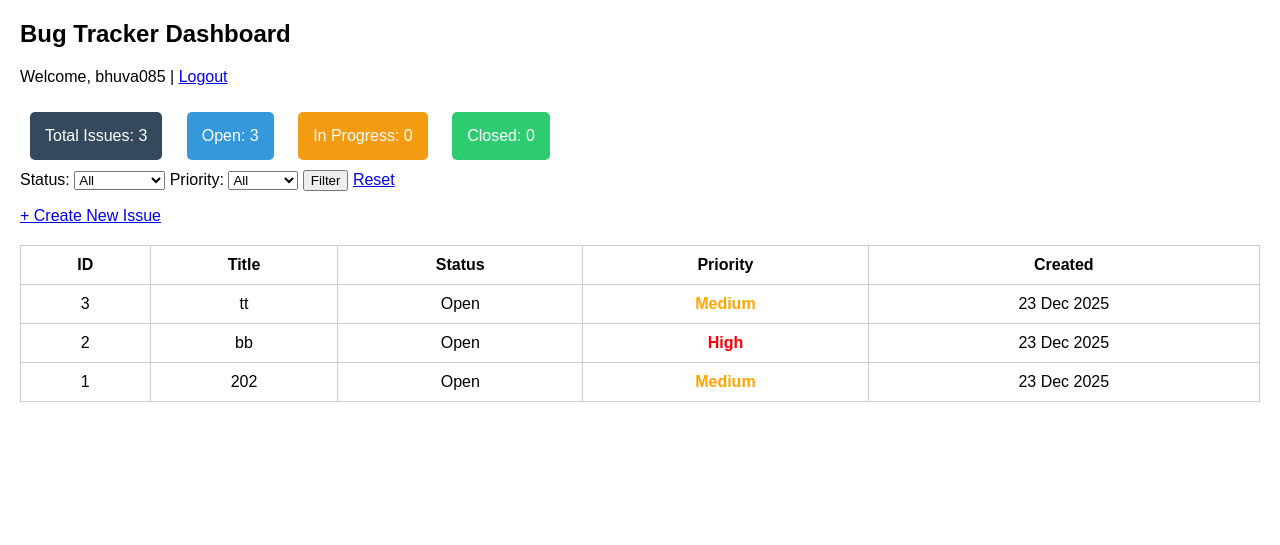
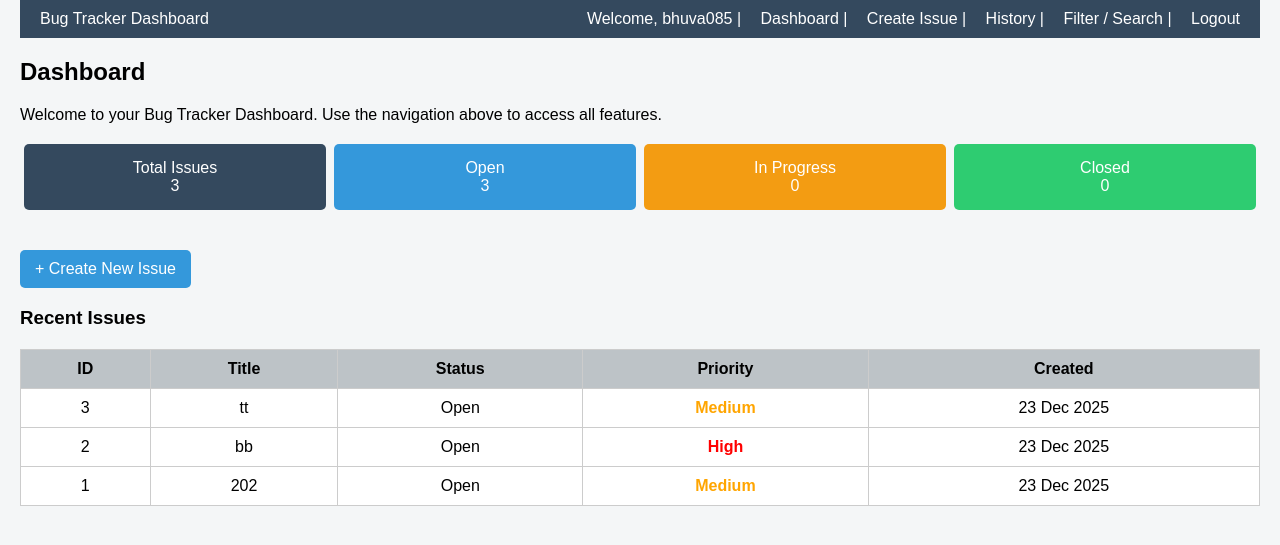
Before and after one commit to BhuvaPrashant085/Adsc, a Django app: page /dashboard/ in a window 1280 px wide. Shown: the top 545 px of the page. Run offline with Django 5.2, Linux system fonts and the light colour scheme; a user stored in the database is signed in; data comes from the database, SQL or seed files in the repository; both versions use the stored data as it was after the commit.

Commit message:
new commit of dashboard

```diff
--- a/issues/urls.py
+++ b/issues/urls.py
@@ -6,6 +6,8 @@ urlpatterns = [
     path('', views.home, name='home'),
     path('create/', views.create_issue, name='create_issue'),
     path('dashboard/', views.dashboard, name='dashboard'),
+    path('history/', views.history, name='history'),
+    path('filter_search/', views.filter_search, name='filter_search'),
 
     path('login/', views.user_login, name='login'),
     path('signup/', views.signup, name='signup'),
--- a/issues/views.py
+++ b/issues/views.py
@@ -14,6 +14,24 @@ from .forms import IssueForm
 def home(request):
     issues = Issue.objects.all().order_by('-created_at')
     return render(request, 'home.html', {'issues': issues})
+
+@login_required(login_url='login')
+def filter_search(request):
+    issues = Issue.objects.all().order_by('-created_at')
+    status_filter = request.GET.get('status')
+    priority_filter = request.GET.get('priority')
+    search = request.GET.get('search')
+
+    if status_filter and status_filter != 'All':
+        issues = issues.filter(status=status_filter)
+    if priority_filter and priority_filter != 'All':
+        issues = issues.filter(priority=priority_filter)
+    if search:
+        issues = issues.filter(title__icontains=search)
+
+    return render(request, 'filter_search.html', {'issues': issues})
+
+
 
 
 @login_required(login_url='login')
@@ -45,6 +63,23 @@ def dashboard(request):
     }
 
     return render(request, 'dashboard.html', context)
+
+@login_required(login_url='login')
+def create_issue(request):
+    if request.method == 'POST':
+        form = IssueForm(request.POST)
+        if form.is_valid():
+            form.save()
+            return redirect('dashboard')
+    else:
+        form = IssueForm()
+    return render(request, 'create_issue.html', {'form': form})
+
+
+@login_required(login_url='login')
+def history(request):
+    issues = Issue.objects.all().order_by('-created_at')
+    return render(request, 'history.html', {'issues': issues})
 
 
 def user_login(request):
@@ -88,17 +123,3 @@ def signup(request):
 def user_logout(request):
     logout(request)
     return redirect('login')
-
-
-
-@login_required(login_url='login')
-def create_issue(request):
-    if request.method == 'POST':
-        form = IssueForm(request.POST)
-        if form.is_valid():
-            form.save()
-            return redirect('home')
-    else:
-        form = IssueForm()
-
-    return render(request, 'issues/create.html', {'form': form})
--- a/templates/dashboard.html
+++ b/templates/dashboard.html
@@ -1,83 +1,58 @@
+{% load static %}
 <!DOCTYPE html>
 <html>
 <head>
     <title>Dashboard - Bug Tracker</title>
     <style>
-        body {
-            font-family: Arial;
-            margin: 20px;
-        }
-        .card {
-            display: inline-block;
-            padding: 15px;
-            margin: 10px;
-            border-radius: 5px;
-            color: white;
-        }
-        .total { background-color: #34495e; }
-        .open { background-color: #3498db; }
-        .progress { background-color: #f39c12; }
-        .closed { background-color: #2ecc71; }
-
-        table {
-            width: 100%;
-            border-collapse: collapse;
-            margin-top: 20px;
-        }
-        table, th, td {
-            border: 1px solid #ccc;
-        }
-        th, td {
-            padding: 10px;
-            text-align: center;
-        }
-        .high { color: red; font-weight: bold; }
-        .medium { color: orange; font-weight: bold; }
-        .low { color: green; font-weight: bold; }
+        body { font-family: Arial; margin: 0; padding: 0 20px; background: #f4f6f7; }
+        nav { background:#34495e; color:white; padding:10px 20px; }
+        nav a { color:white; text-decoration:none; margin-left:15px; }
+        .nav-right { float:right; }
+        .cards { display:flex; justify-content:space-around; margin:20px 0; }
+        .card { padding:15px; border-radius:5px; color:white; width:22%; text-align:center; }
+        .total { background-color:#34495e; }
+        .open { background-color:#3498db; }
+        .progress { background-color:#f39c12; }
+        .closed { background-color:#2ecc71; }
+        .create-btn { background:#3498db; color:white; padding:10px 15px; border-radius:5px; text-decoration:none; margin-top:20px; display:inline-block; }
+        table { width:100%; border-collapse:collapse; margin-top:20px; background:white; }
+        th, td { border:1px solid #ccc; padding:10px; text-align:center; }
+        th { background:#bdc3c7; }
+        .high { color:red; font-weight:bold; }
+        .medium { color:orange; font-weight:bold; }
+        .low { color:green; font-weight:bold; }
     </style>
 </head>
-
 <body>
 
-<h2>Bug Tracker Dashboard</h2>
+<!-- Navigation -->
+<nav>
+    Bug Tracker Dashboard
+    <span class="nav-right">
+        Welcome, {{ request.user.username }} |
+        <a href="{% url 'dashboard' %}">Dashboard</a> |
+        <a href="{% url 'create_issue' %}">Create Issue</a> |
+        <a href="{% url 'history' %}">History</a> |
+        <a href="{% url 'filter_search' %}">Filter / Search</a> |
+        <a href="{% url 'logout' %}">Logout</a>
+    </span>
+</nav>
 
-<p>Welcome, {{ request.user.username }} |
-<a href="{% url 'logout' %}">Logout</a></p>
+<h2>Dashboard</h2>
+<p>Welcome to your Bug Tracker Dashboard. Use the navigation above to access all features.</p>
 
-<!-- Summary Cards -->
-<div class="card total">Total Issues: {{ total_issues }}</div>
-<div class="card open">Open: {{ open_issues }}</div>
-<div class="card progress">In Progress: {{ in_progress_issues }}</div>
-<div class="card closed">Closed: {{ closed_issues }}</div>
+<div class="cards">
+    <div class="card total">Total Issues<br>{{ total_issues }}</div>
+    <div class="card open">Open<br>{{ open_issues }}</div>
+    <div class="card progress">In Progress<br>{{ in_progress_issues }}</div>
+    <div class="card closed">Closed<br>{{ closed_issues }}</div>
+</div>
 
-<!-- Filters -->
-<form method="get">
-    Status:
-    <select name="status">
-        <option>All</option>
-        <option>Open</option>
-        <option>In Progress</option>
-        <option>Closed</option>
-    </select>
-
-    Priority:
-    <select name="priority">
-        <option>All</option>
-        <option>Low</option>
-        <option>Medium</option>
-        <option>High</option>
-    </select>
-
-    <button type="submit">Filter</button>
-    <a href="{% url 'dashboard' %}">Reset</a>
-</form>
-
-<!-- Create Issue -->
 <p>
-    <a href="{% url 'create_issue' %}">+ Create New Issue</a>
+    <a href="{% url 'create_issue' %}" class="create-btn">+ Create New Issue</a>
 </p>
 
-<!-- Issues Table -->
+<h3>Recent Issues</h3>
 <table>
     <tr>
         <th>ID</th>
@@ -86,8 +61,7 @@
         <th>Priority</th>
         <th>Created</th>
     </tr>
-
-    {% for issue in issues %}
+    {% for issue in issues|slice:":5" %}
     <tr>
         <td>{{ issue.id }}</td>
         <td>{{ issue.title }}</td>
```
Also changed, not shown: templates/create_issue.html (added, +34 -0 lines), templates/filter_search.html (added, +38 -0 lines), templates/history.html (added, +17 -0 lines), db.sqlite3, issues/forms.py (line endings or trailing spaces).
